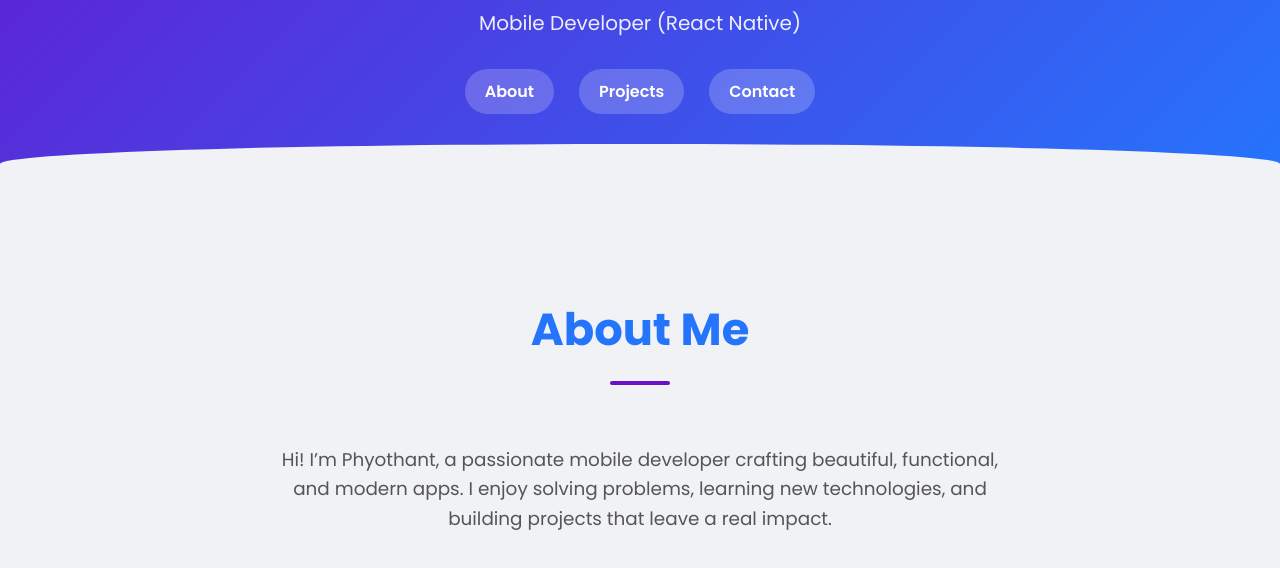
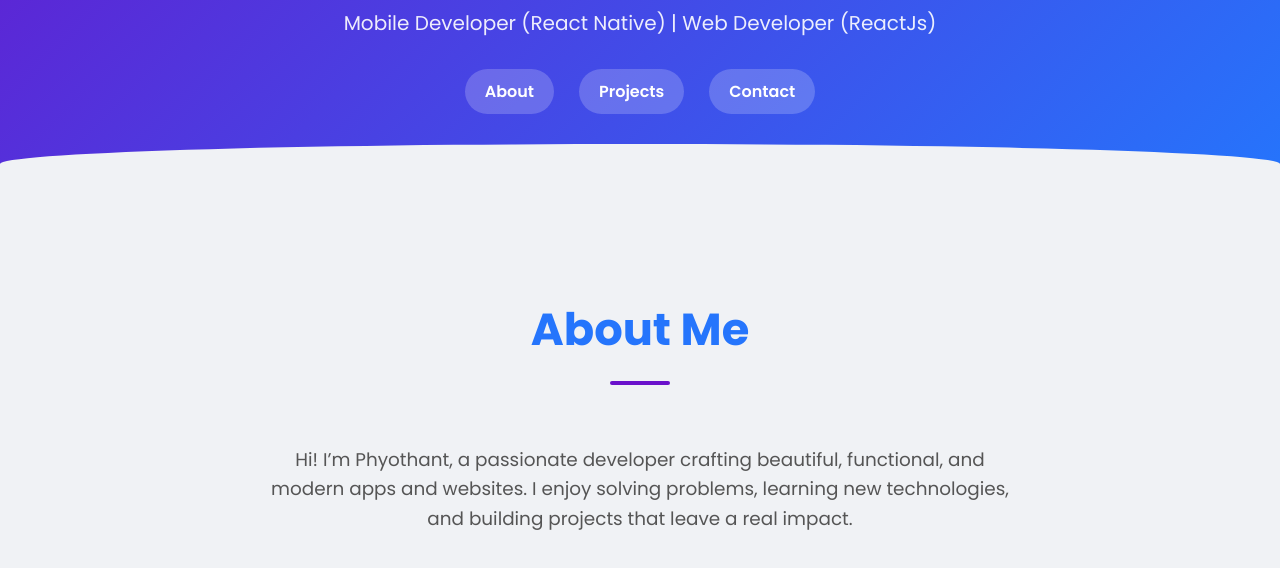
Before and after one commit to phyothant-dev/portfolio, a plain HTML site: page index.html in a window 1280 px wide. Shown: the part 418-986 px from the top of the page. Drawn offline with Linux system fonts and the light colour scheme.

Commit message:
Update index.html

```diff
--- a/index.html
+++ b/index.html
@@ -188,7 +188,7 @@
 <header>
   <img src="profile.jpg" alt="Phyothant">
   <h1>Phyothant</h1>
-  <p>Mobile Developer (React Native)</p>
+  <p>Mobile Developer (React Native) | Web Developer (ReactJs)</p>
   <nav>
     <a href="#about">About</a>
     <a href="#projects">Projects</a>
@@ -200,7 +200,7 @@
 <section id="about">
   <h2>About Me</h2>
   <p>
-    Hi! I’m Phyothant, a passionate mobile developer crafting beautiful, functional, and modern apps.
+    Hi! I’m Phyothant, a passionate developer crafting beautiful, functional, and modern apps and websites.
     I enjoy solving problems, learning new technologies, and building projects that leave a real impact.
   </p>
 </section>
```
